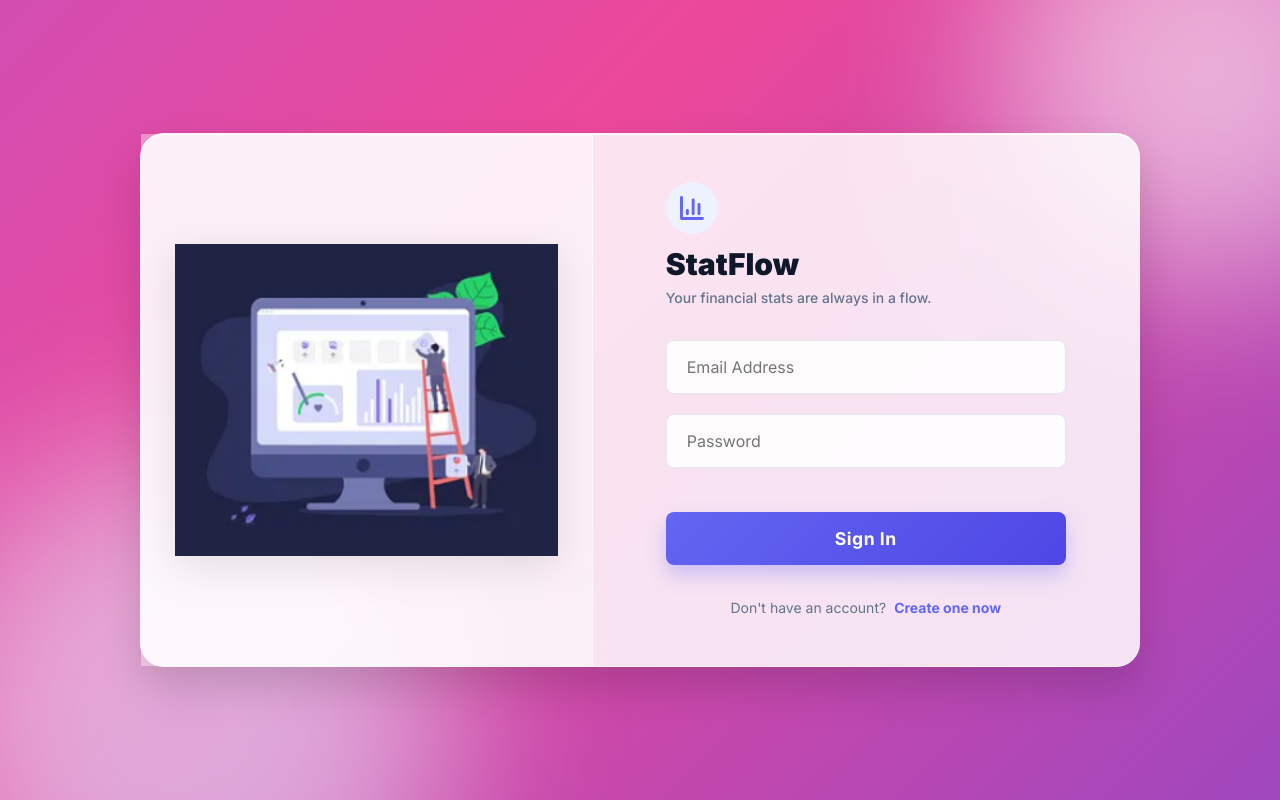
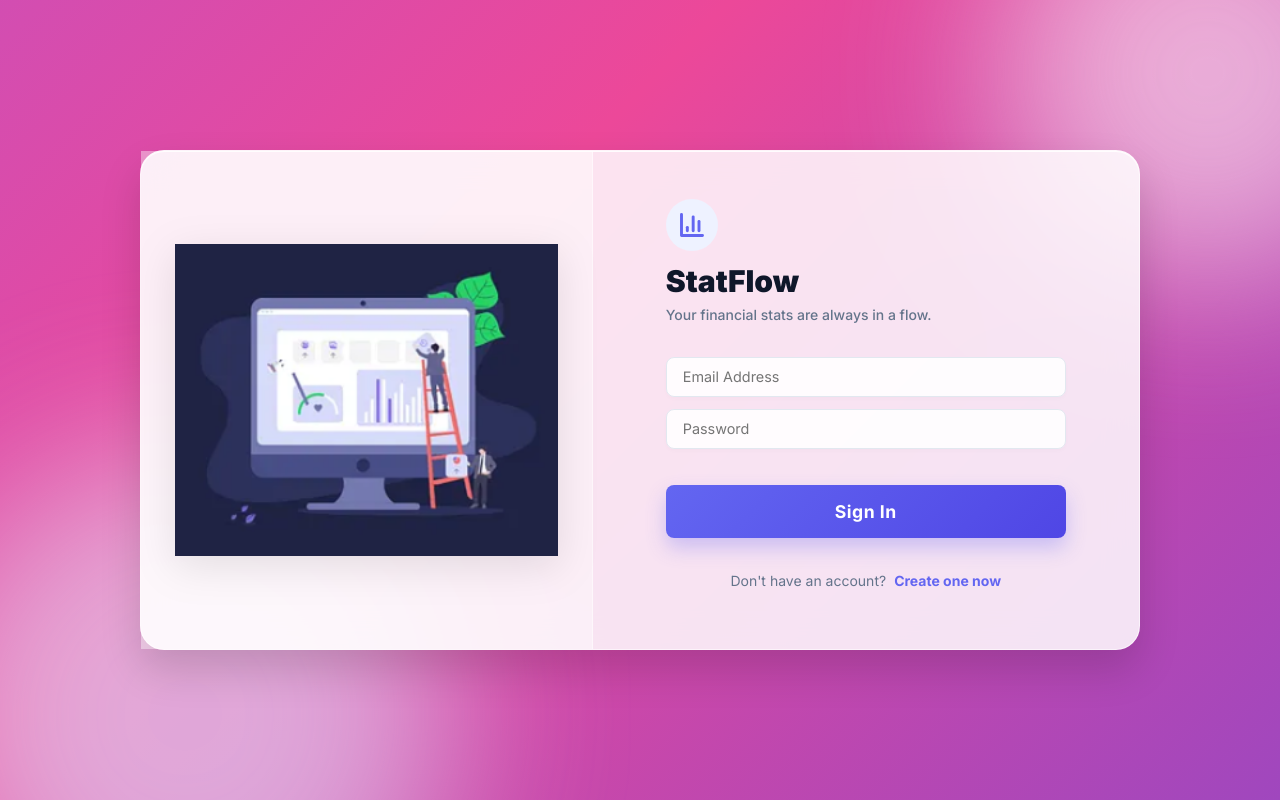
Before and after one commit to Tirth-1510/StatFlow, a React (Vite) app in the folder frontend/: page /login in a window 1280 px wide. Built offline with nearby package versions, Linux system fonts and the light colour scheme.

Commit message:
style: aggressively compress auth UI scale to naturally fit any monitor without overflow

```diff
--- a/frontend/src/App.css
+++ b/frontend/src/App.css
@@ -359,16 +359,16 @@ input, select, textarea {
 
 /* Specialized Fintech Auth Inputs */
 .auth-input-group {
-  margin-bottom: 1.25rem;
+  margin-bottom: 0.75rem; /* Shrink inner spacing */
 }
 
 .auth-input {
   width: 100%;
-  padding: 1rem 1.25rem;
+  padding: 0.65rem 1rem; /* Shrink physical size of input boxes */
   background: rgba(255, 255, 255, 0.9);
   border: 1px solid var(--color-border);
   border-radius: var(--radius-md);
-  font-size: 1rem;
+  font-size: 0.9rem; /* Slightly smaller text to fit small screens */
   color: var(--color-text-main);
   transition: all 0.3s cubic-bezier(0.4, 0, 0.2, 1);
   box-shadow: 0 2px 4px rgba(0, 0, 0, 0.02);
```
